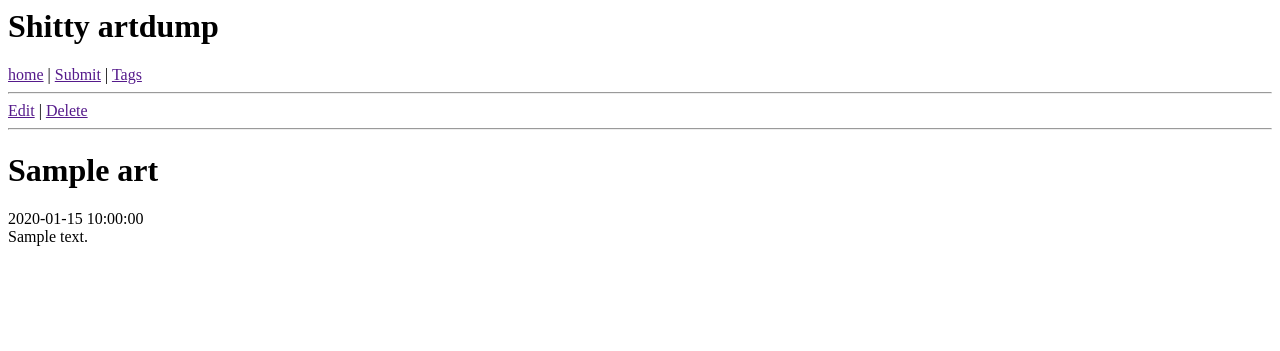
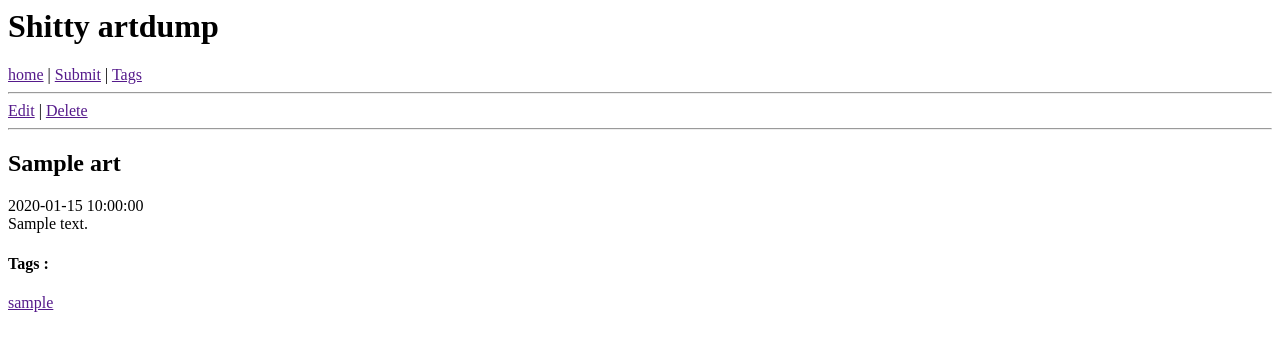
Before and after one commit to Estecka/ArtArchive, a PHP site: template templates/artPage.php in a window 1280 px wide. Shown: the top 351 px of the page. Run offline with PHP 8.4, Linux system fonts and the light colour scheme; the template is opened without the code that fills it: most values are stand-ins (such as "Sample title", 1, 10 or a date in 2020); data that the repository does not hold is empty.

Commit message:
Now displays the art's tags on the art's page

```diff
--- a/site/art/index.php
+++ b/site/art/index.php
@@ -16,11 +16,13 @@ if ($art == null){
 	die;
 }
 
+$tags = $bdd->GetTagsFromArtwork($art->id);
+
 $name = $art->title ?? $slug;
 
 $page = new PageBuilder();
 $page->title = $name;
 $page->StartPage();
-	$page->ArtPage($art);
+	$page->ArtPage($art, $tags);
 $page->EndPage();
 ?>
--- a/templates/PageBuilder.php
+++ b/templates/PageBuilder.php
@@ -43,7 +43,7 @@ class PageBuilder{
 		include(__ROOT__."/templates/ArtCard.php");
 	}
 
-	public function ArtPage(ArtworkDTO $art){
+	public function ArtPage(ArtworkDTO $art, array $tags = null){
 		include(__ROOT__."/templates/artPage.php");
 	}
 	public function TagForm(TagDTO $tag, $action = null){
--- a/templates/artPage.php
+++ b/templates/artPage.php
@@ -1,9 +1,19 @@
 <?php
-/**@var $art ArtworkDTO */
+/** @var $art ArtworkDTO */
+/** @var $tags TagDTO[] */
 ?>
 
 <a href="<?=URL::EditArt($art->slug)?>">Edit</a> | <a href="<?=URL::DeleteArt($art->slug)?>">Delete</a>
 <hr>
-<h1><?=$art->GetName()?></h1>
+<h2><?=$art->GetName()?></h2>
 <?=$art->date?> <br/>
 <?=$art->description?>
+
+<?php if ($tags != null) { ?>
+	<div>
+		<h4>Tags : </h4>
+		<?php foreach($tags as $tag){ ?>
+			<a href="<?=URL::Tag($tag->slug)?>"><?=$tag->slug?></a> <br/>
+		<?php } ?>
+	</div>
+<?php } ?>
```
